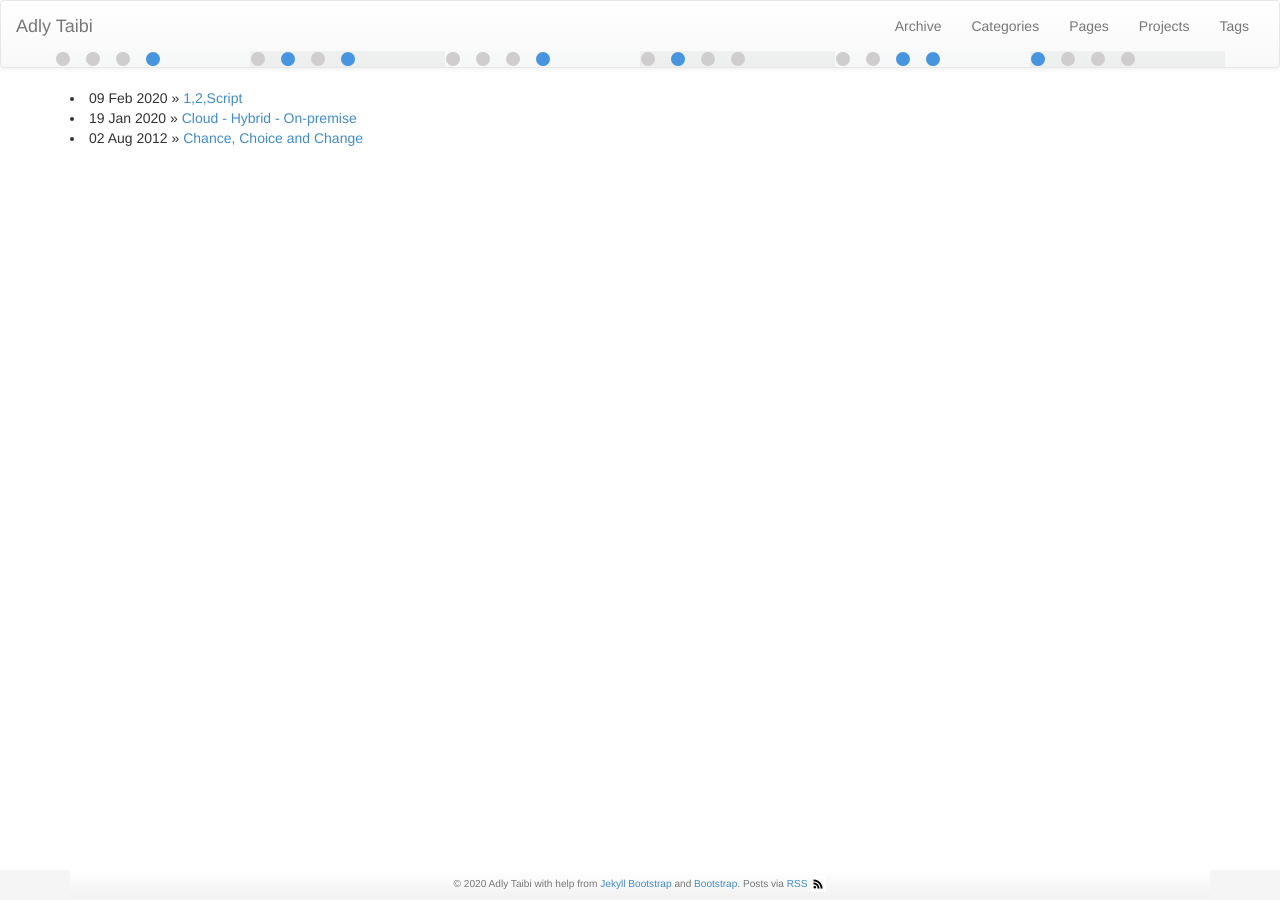
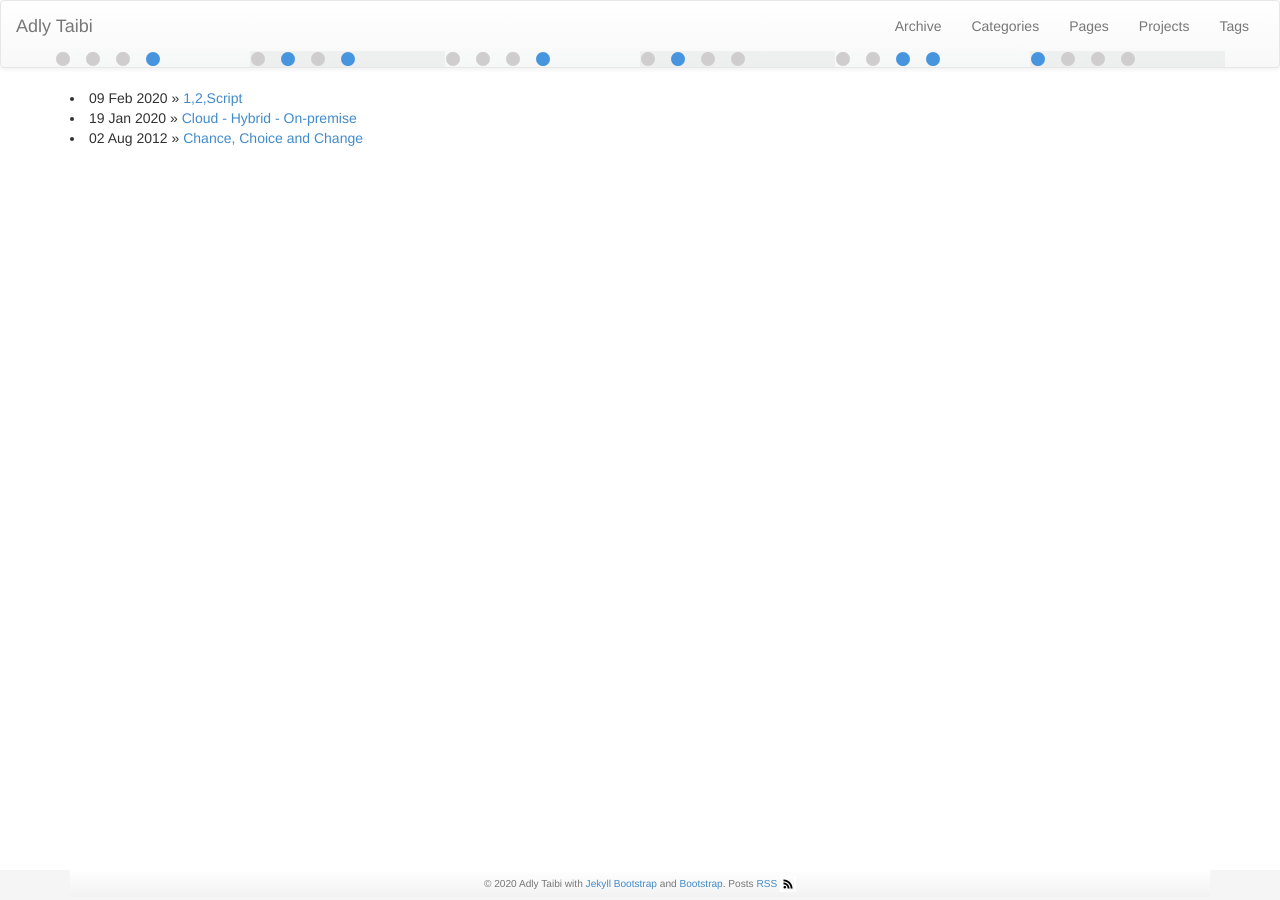
Before and after one commit to adlytaibi/adlytaibi.github.io, a Jekyll site: the page built from index.md, in a window 1280 px wide. Built offline with Jekyll 4.4.1, drawn with Linux system fonts in a browser that asks for light colours.

```diff
--- a/_includes/themes/bootstrap/default.html
+++ b/_includes/themes/bootstrap/default.html
@@ -94,7 +94,7 @@
 
     <div id="footer">
       <div class="container">
-        <div class="myfooter"><small>&copy; {{ site.time | date: '%Y' }} {{ site.author.name }} with help from <a href="http://jekyllbootstrap.com" target="_blank" title="The Definitive Jekyll Blogging Framework">Jekyll Bootstrap</a> and <a href="http://getbootstrap.com" target="_blank">Bootstrap</a>. Posts via <a href="{{ site.JB.atom_path }}">RSS <img src="{{ site.JB.BASE_PATH }}/rss.png"></a></small></div>
+        <div class="myfooter"><small>&copy; {{ site.time | date: '%Y' }} {{ site.author.name }} with <a href="http://jekyllbootstrap.com" target="_blank" title="The Definitive Jekyll Blogging Framework">Jekyll Bootstrap</a> and <a href="http://getbootstrap.com" target="_blank">Bootstrap</a>. Posts <a href="{{ site.JB.atom_path }}">RSS <img src="{{ site.JB.BASE_PATH }}/rss.png"></a></small></div>
       </div>
     </div>
 
```
